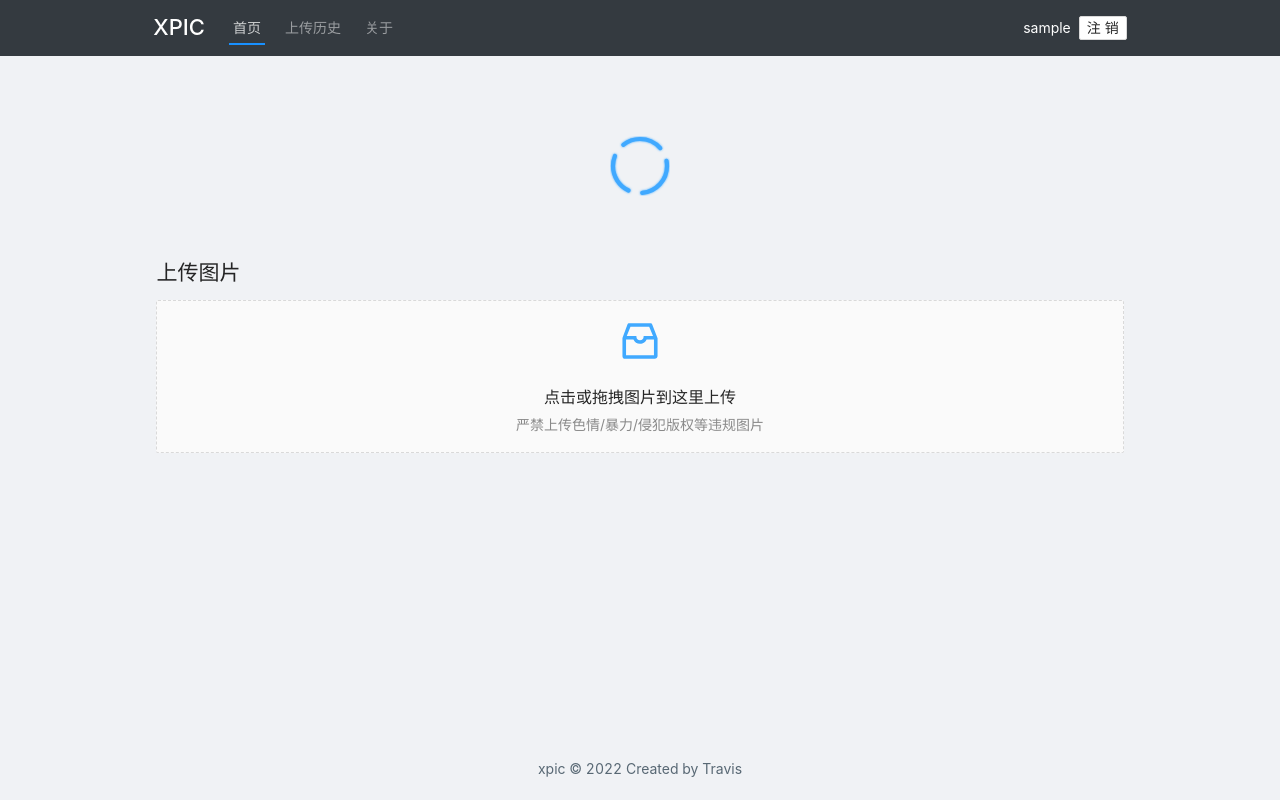
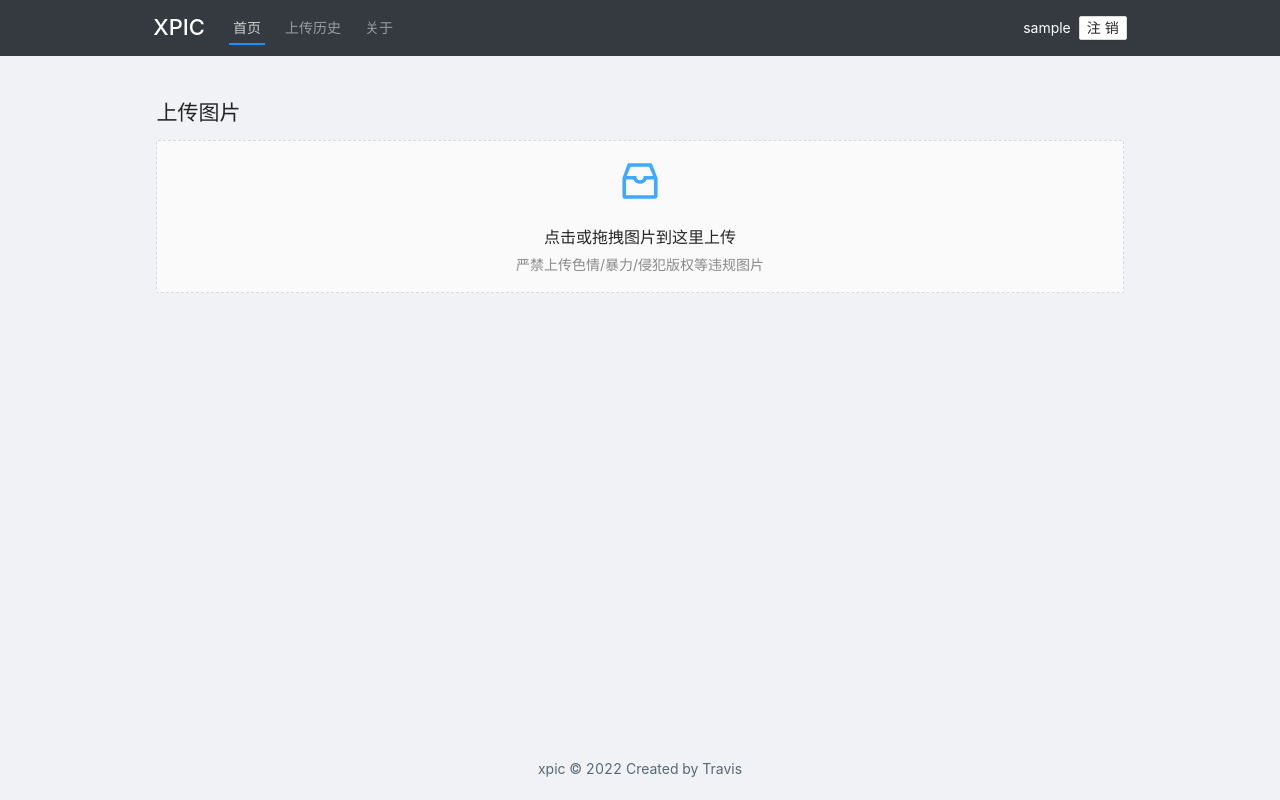
Before and after one commit to GeekyGuang/xpic, a React app: page / in a window 1280 px wide. Built offline with nearby package versions, Linux system fonts and the light colour scheme; sample sign-in values are in the browser's storage; what leancloud-storage would draw is missing.

Commit message:
给上传文件添加动画

```diff
--- a/src/components/Loading.tsx
+++ b/src/components/Loading.tsx
@@ -16,7 +16,7 @@ const animation = keyframes`
 `
 
 const Container = styled.div`
-  margin: 60px auto;
+  margin: 60px auto 24px;
   width: 60px;
   height: 60px;
 
--- a/src/components/Uploader.tsx
+++ b/src/components/Uploader.tsx
@@ -66,15 +66,30 @@ const Uploader = observer(() => {
 
   return (
     <>
+      {ImageStore.isUploading ? (
+        <>
           <Loading />
+          <p
+            style={{ textAlign: 'center', fontSize: '18px', color: '#40a9ff' }}
+          >
+            努力上传中...
+          </p>
+        </>
+      ) : (
+        <>
           <h2>上传图片</h2>
           <Dragger {...props}>
             <p className="ant-upload-drag-icon">
               <InboxOutlined />
             </p>
             <p className="ant-upload-text">点击或拖拽图片到这里上传</p>
-        <p className="ant-upload-hint">严禁上传色情/暴力/侵犯版权等违规图片</p>
+            <p className="ant-upload-hint">
+              严禁上传色情/暴力/侵犯版权等违规图片
+            </p>
           </Dragger>
+        </>
+      )}
+
       <div>
         {ImageStore.serverFile ? (
           <Result>
--- a/src/store/image.ts
+++ b/src/store/image.ts
@@ -20,6 +20,7 @@ class ImageStore {
   }
 
   @action upload() {
+    this.serverFile = null
     this.isUploading = true
     return new Promise((resolve, reject) => {
       Uploader.add(this.file, this.filename)
```
Lines whose indentation alone changed are shown as unchanged.
